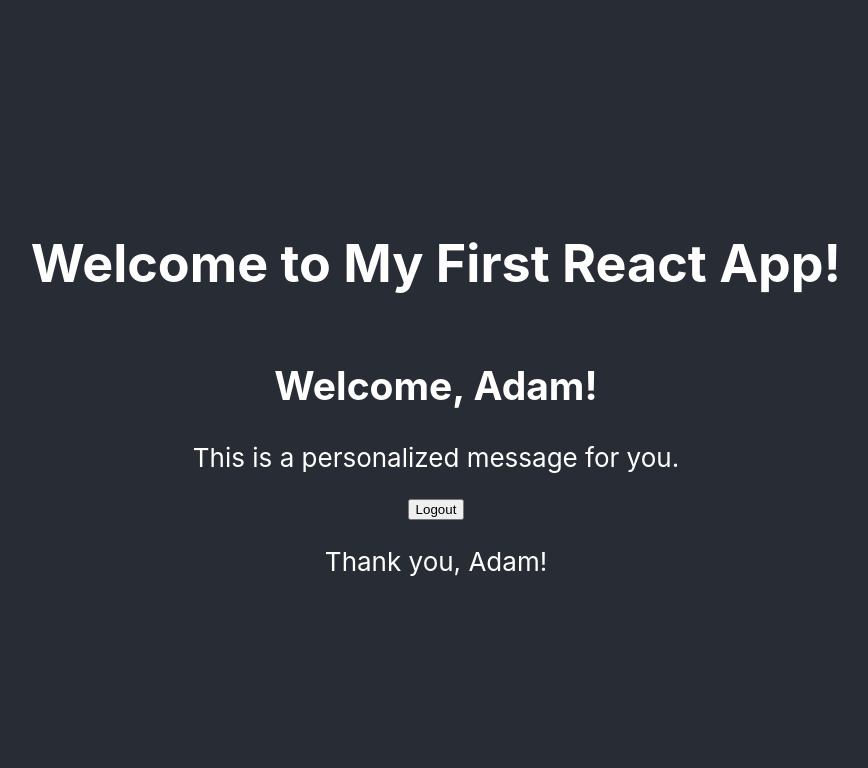
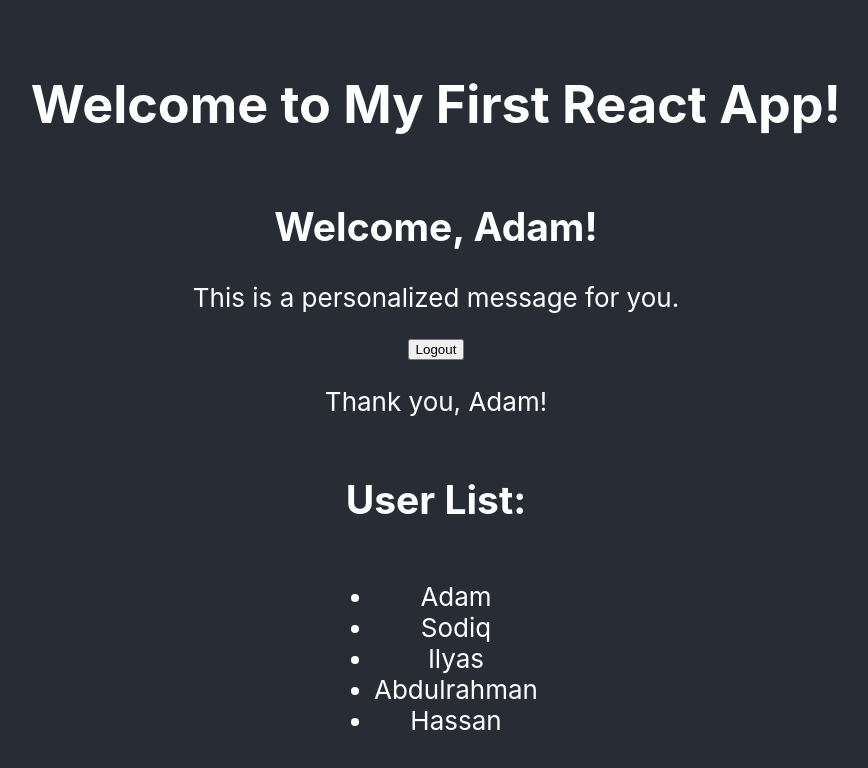
Before and after one commit to iAdamo/my-first-react-app, a React (Create React App) app: page / in a window 1280 px wide. Both pictures are taken after a click on the button "Login". Shown: the top 768 px of the page, without its empty margins (204-1072 px from the left). Built offline with nearby package versions, Linux system fonts and the light colour scheme.

Commit message:
Rendering a List of Items

```diff
--- a/src/App.js
+++ b/src/App.js
@@ -10,6 +10,13 @@ function App() {
   const [isLoggedIn, setIsLoggedIn] = useState(false);
 
 
+  const users = [
+    {id: 1, name: 'Adam'},
+    {id: 2, name: 'Sodiq'},
+    {id: 3, name: 'Ilyas'},
+    {id: 4, name: 'Abdulrahman'},
+    {id: 5, name: 'Hassan'},
+  ]
 
   // Handle user input
   const handleInputChange = (event) => {
@@ -37,6 +44,12 @@ function App() {
             <Welcome name={submittedName} />
             <button onClick={handleLogout}>Logout</button>
             <p>Thank you, {submittedName}!</p>
+            <h2>User List:</h2>
+            <ul>
+              {users.map(user => (
+                <li key={user.id}>{user.name}</li>
+              ))}
+            </ul>
           </>
         ) : (
           <form onSubmit={handleSubmit}>
```
